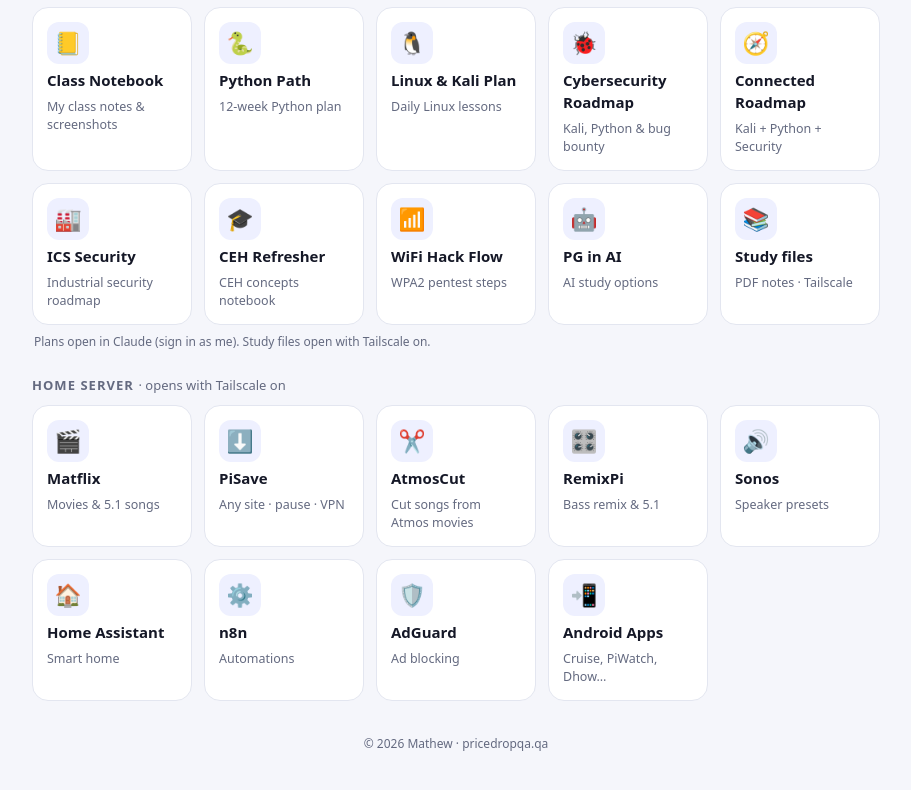
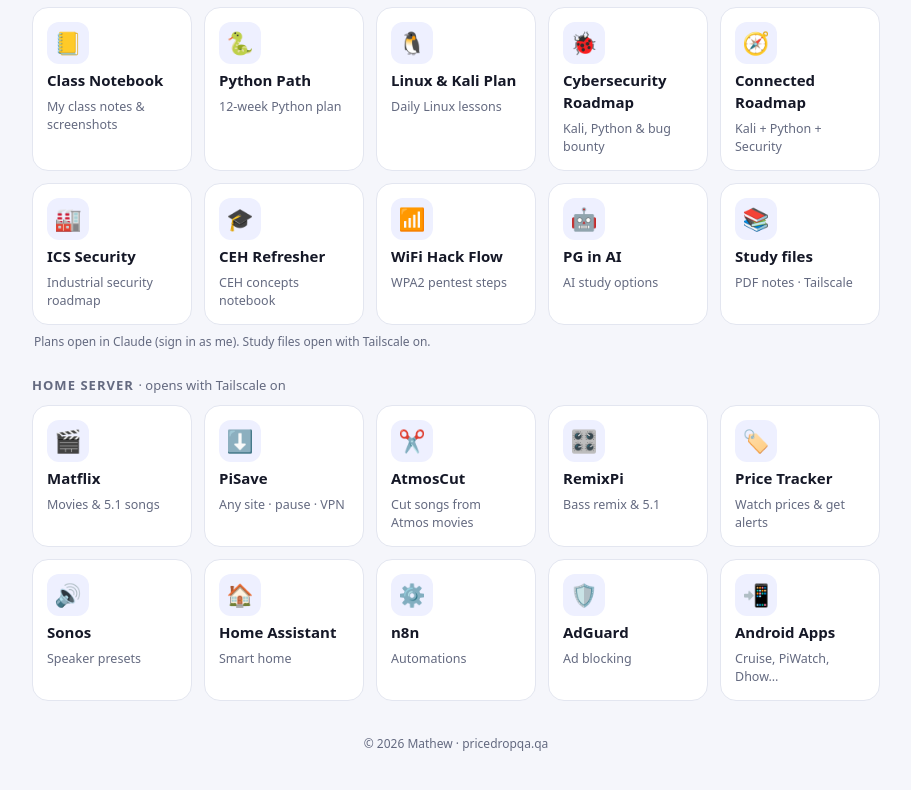
Before and after one commit to pricedropqa/pricedropqa.github.io, a plain HTML site: page index.html in a window 1280 px wide. Shown: the part 596-1386 px from the top of the page, without its empty margins (184-1095 px from the left). Drawn offline with Linux system fonts and the light colour scheme.

Commit message:
Add files via upload

```diff
--- a/index.html
+++ b/index.html
@@ -197,6 +197,11 @@ footer a{color:inherit}
       <span class="name">RemixPi</span>
       <span class="desc">Bass remix &amp; 5.1</span>
     </a>
+    <a class="card" href="http://matroxpi5.tail566768.ts.net:8085/">
+      <span class="ico">🏷️</span>
+      <span class="name">Price Tracker</span>
+      <span class="desc">Watch prices &amp; get alerts</span>
+    </a>
     <a class="card" href="http://matroxpi5.tail566768.ts.net:5050/">
       <span class="ico">🔊</span>
       <span class="name">Sonos</span>
--- a/sw.js
+++ b/sw.js
@@ -1,6 +1,6 @@
 // Service worker for Mathew's Apps.
 // Change the version number whenever you update the page so phones get the new version.
-const CACHE = "mathews-apps-v6";
+const CACHE = "mathews-apps-v7";
 const SHELL = ["./", "index.html", "manifest.json", "icons/icon-192.png", "icons/icon-512.png", "icons/favicon.svg"];
 
 self.addEventListener("install", e => {
```
